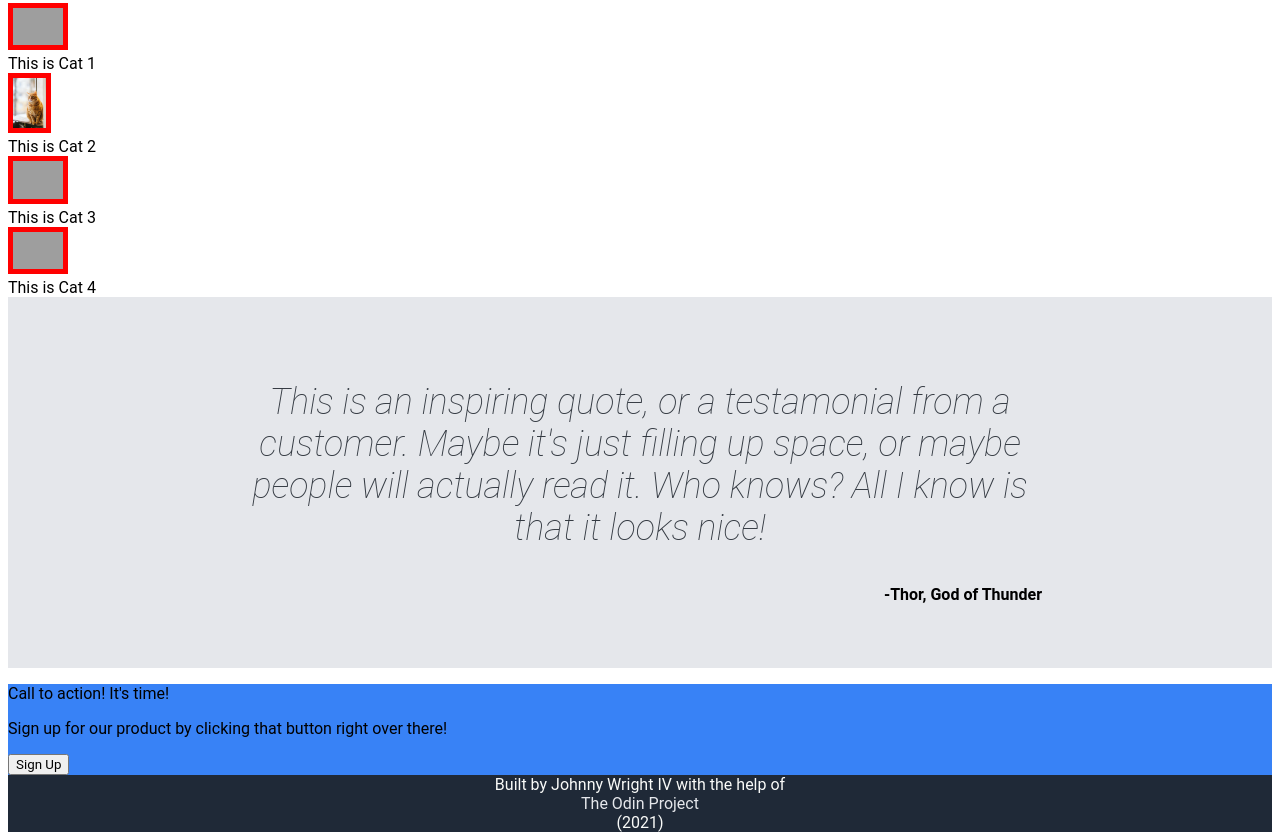
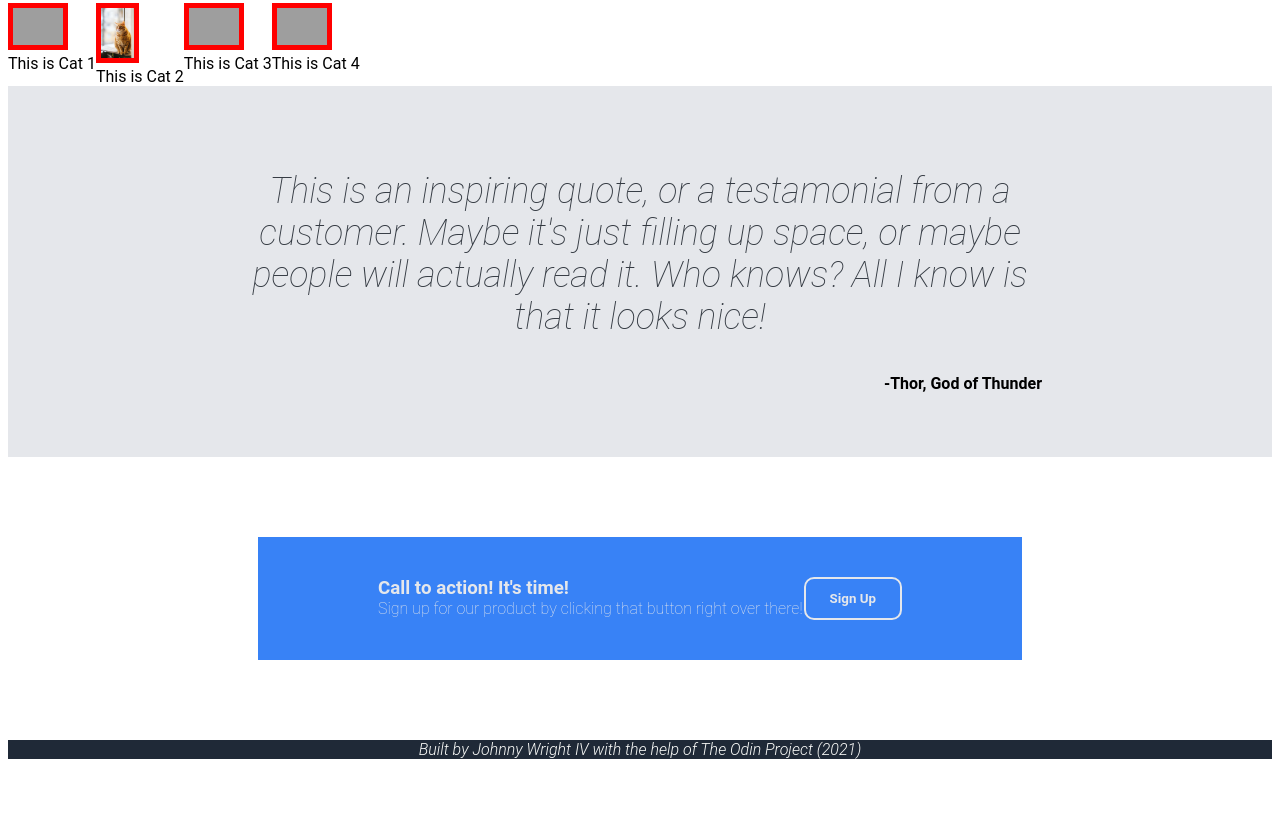
Before and after one commit to Johnnywrightiv/odin-landing-page, a plain HTML site: page index.html in a window 1280 px wide. Shown: the part 482-1322 px from the top of the page. After the commit the page ends 1249 px from the top, so only its background shows below. Drawn offline with Linux system fonts and the light colour scheme; grey boxes are pictures that could not be loaded.

Commit message:
Added text-container class under card, switched to h3 and div from <p> in card. Card finished, only need info section to be done

```diff
--- a/index.html
+++ b/index.html
@@ -51,14 +51,16 @@
             <p class=author>-Thor, God of Thunder</p>
         </div>
         <div class=card>
-            <P>Call to action! It's time!</P>
-            <p>Sign up for our product by clicking that button right over there!</p>
+            <div class=text-container>
+                <h3>Call to action! It's time!</h3>
+                <div>Sign up for our product by clicking that button right over there!</div>
+            </div>
             <button>Sign Up</button>
         </div>
     </body>
     <footer>
         <div class=footer>
-            Built by Johnny Wright IV with the help of <a href="https://www.theodinproject.com/">The Odin Project</a> (2021)
+            Built by Johnny Wright IV with the help of The Odin Project (2021)
         </div>
     </footer>
 </html>
--- a/style.css
+++ b/style.css
@@ -23,10 +23,12 @@
     background-color: #1F2937;
     color: #F9FaF8;
     padding: 0 180px;
+    font-weight: 300;
 }
 
 .footer {
     text-align: center;
+    font-style: italic;
 }
 
 .nav-links {
@@ -64,11 +66,15 @@ a {
 
 .hero button {
     justify-self: flex-start;
+    border: none;
+}
+
+.hero button,
+.card button {
     color:hsl(220, 13%, 91%);
+    font-weight: 600;
     border-radius: 10px;
-    border: none;
     padding: 12px 24px;
-    font-weight: 600;
 }
 
 h1 {
@@ -106,3 +112,34 @@ h2 {
     font-weight: 700;
     text-align: right;
 }
+
+.image-blocks {
+    display: flex;
+
+}
+
+
+
+
+
+
+.card {
+    display: flex;
+    color: hsl(220, 13%, 91%);
+    margin: 80px 250px;
+    padding: 40px 120px;
+    justify-content: space-between;
+    align-content: center;
+    font-weight: 100;
+}
+
+.card button {
+    background-color: transparent;
+    border-width: 2px;
+    border-style: solid;
+    border-color: hsl(220, 13%, 91%);
+}
+
+h3 {
+    margin: 0px;
+}
```
